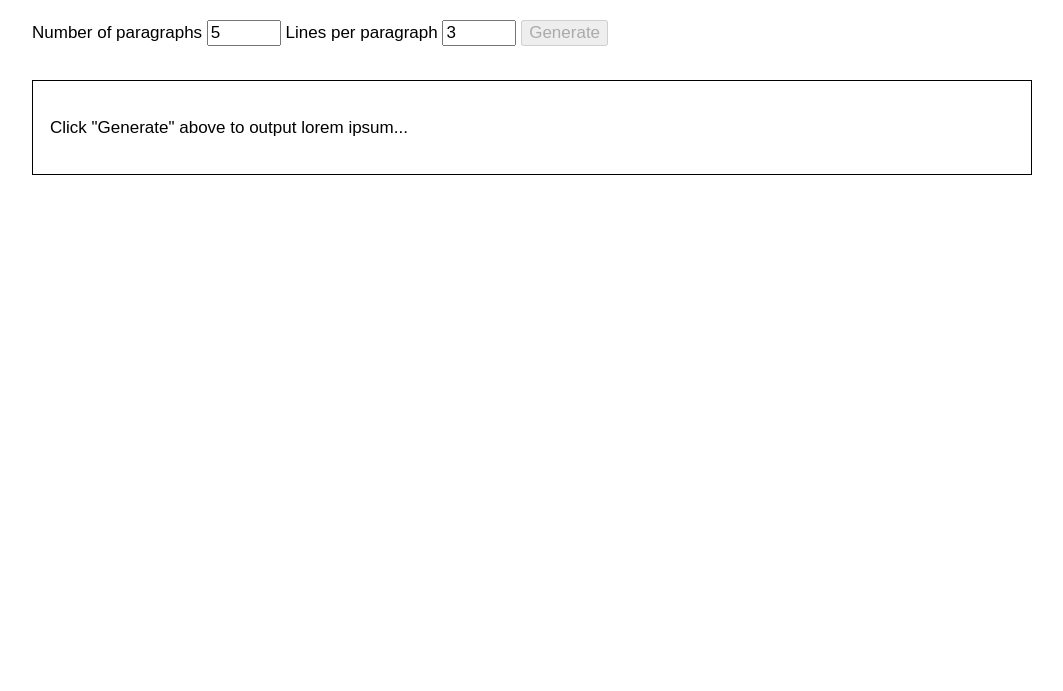
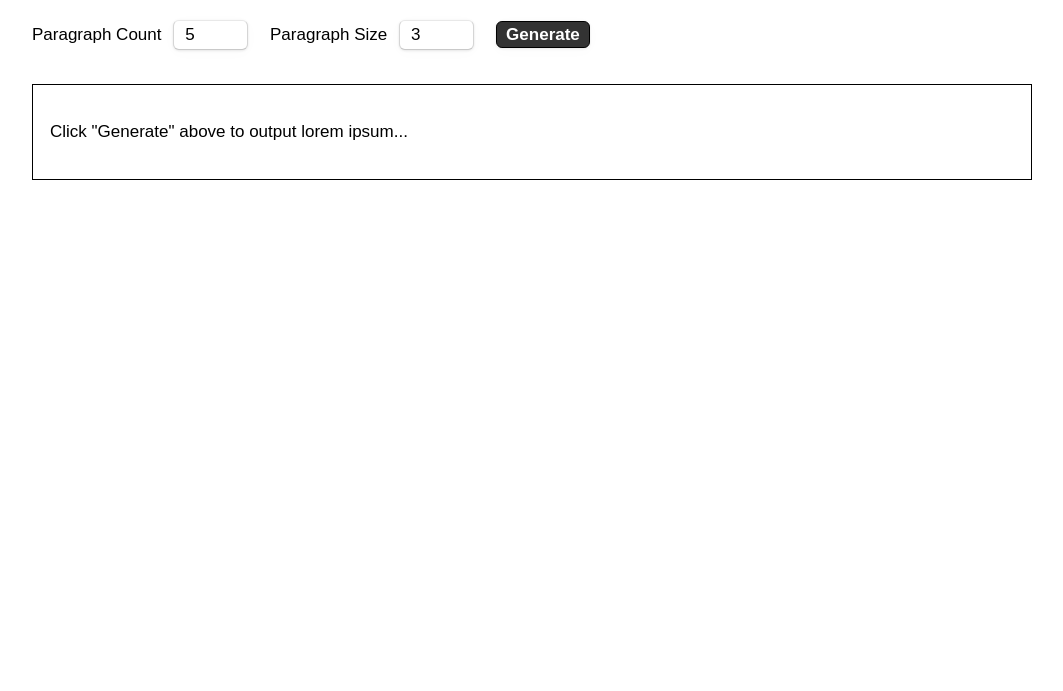
Before and after one commit to RyanBerliner/the-office-lorem-ipsum, a website: page index.html in a window 1280 px wide. Shown: the part 109-800 px from the top of the page, without its empty margins (108-1171 px from the left). Drawn offline with Linux system fonts and the light colour scheme; files whose address does not match are found by name.

Commit message:
more consistant styling between browsers

```diff
--- a/index.html
+++ b/index.html
@@ -19,10 +19,10 @@
       </nav>
     </header>
 		<form>
-			<label>Number of paragraphs
+			<label>Paragraph Count
 				<input type="number" value="5" min="1" max="100" name="paragraphs" required />
 			</label>
-			<label>Lines per paragraph
+			<label>Paragraph Size
 				<input type="number" value="3" min="1" max="100" name="linesPer" required />
 			</label>
 			<button disabled>Generate</button>
--- a/styles.css
+++ b/styles.css
@@ -79,5 +79,47 @@ h1,h2,h3,h4,h5,h6 {
 }
 
 input, button {
+  appearance: none;
+  border-radius: 0.35em;
   font-size: 1rem;
+  padding: 0.25em 0.65em;
+  line-height: 1;
+  box-shadow: 0 0.05em 0.15em #0000001a, 0 0.15em 0.9em #00000005;
 }
+
+input[type="search"] {
+  width: 100%;
+  max-width: 420px;
+}
+
+input[type="number"] {
+  width: 3em;
+}
+
+input[type="search"], input[type="number"] {
+  background-color: white;
+  border: 1px solid #d5d5d5;
+  border-top-color: #00000017;
+  border-bottom-color: #00000036;
+}
+
+button {
+  -moz-osx-font-smoothing: grayscale;
+  -webkit-font-smoothing: antialiased;
+  background-color: rgba(0,0,0,0.8);
+  border: 1px solid black;
+  color: white;
+  cursor: pointer;
+  font-weight: 700;
+  padding-left: 0.55em;
+  padding-right: 0.55em;
+}
+
+button:hover, button:active {
+  background-color: black;
+}
+
+form input {
+  margin-left: 7px;
+  margin-right: 17px;
+}
```
